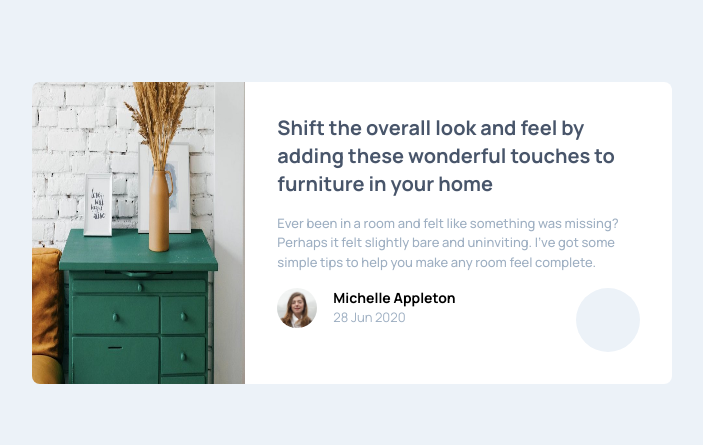
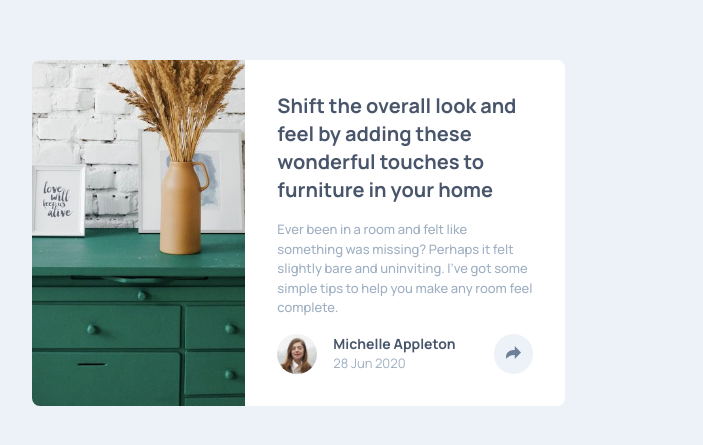
Before and after one commit to duncan-chege/article-preview, a plain HTML site: page index.html in a window 1280 px wide. Shown: the part 167-612 px from the top of the page, without its empty margins (288-991 px from the left). Drawn offline with nearby package versions, Linux system fonts and the light colour scheme.

Commit message:
complete the full design

```diff
--- a/index.html
+++ b/index.html
@@ -35,9 +35,9 @@
 
     <body>
         <div class="font-manrope bg-lightGrayishBlue h-screen flex justify-center items-center">
-            <div class="flex w-1/2">
-                <img class="w-1/3 rounded-l-lg" src="./assets/images/drawers.jpg" alt="">
-                <div class="w-2/3 bg-white rounded-r-lg p-8">
+            <div class="flex flex-wrap w-4/5 lg:w-1/2">
+                <img class="object-cover md:w-1/2 lg:w-1/3 rounded-l-lg" src="./assets/images/drawers.jpg" alt="">
+                <div class="lg:w-1/2 md:w-2/3 bg-white rounded-r-lg p-8">
                     <h1 class="font-bold text-xl text-darkGrayishBlue"> Shift the overall look and feel by adding these
                         wonderful touches to furniture in your home
                     </h1>
@@ -46,15 +46,17 @@
                         uninviting. I've got some simple tips to help you make any room feel complete. </p>
                     <div class="flex justify-between">
                         <div class="flex">
-                            <img class="flex-none w-10 h-10 rounded-full" src="./assets/images/avatar-michelle.jpg"
+                            <img class="w-10 h-10 rounded-full" src="./assets/images/avatar-michelle.jpg"
                                 alt="" />
                             <div class="ml-4">
-                                <p class="text-sm font-bold"> Michelle Appleton</p>
+                                <p class="text-sm font-bold text-darkGrayishBlue"> Michelle Appleton</p>
                                 <p class="text-base text-grayishBlue"> 28 Jun 2020 </p>
                             </div>
                         </div>
-                        <img class="object-contain bg-lightGrayishBlue rounded-full h-6 w-8 p-8"
-                            src="./assets/images/icon-share.svg" alt="" />
+                        <div class="bg-lightGrayishBlue rounded-full">
+                            <img class="p-3 cursor-pointer" src="./assets/images/icon-share.svg" alt="" />
+                        </div>
+
                     </div>
                 </div>
             </div>
```
